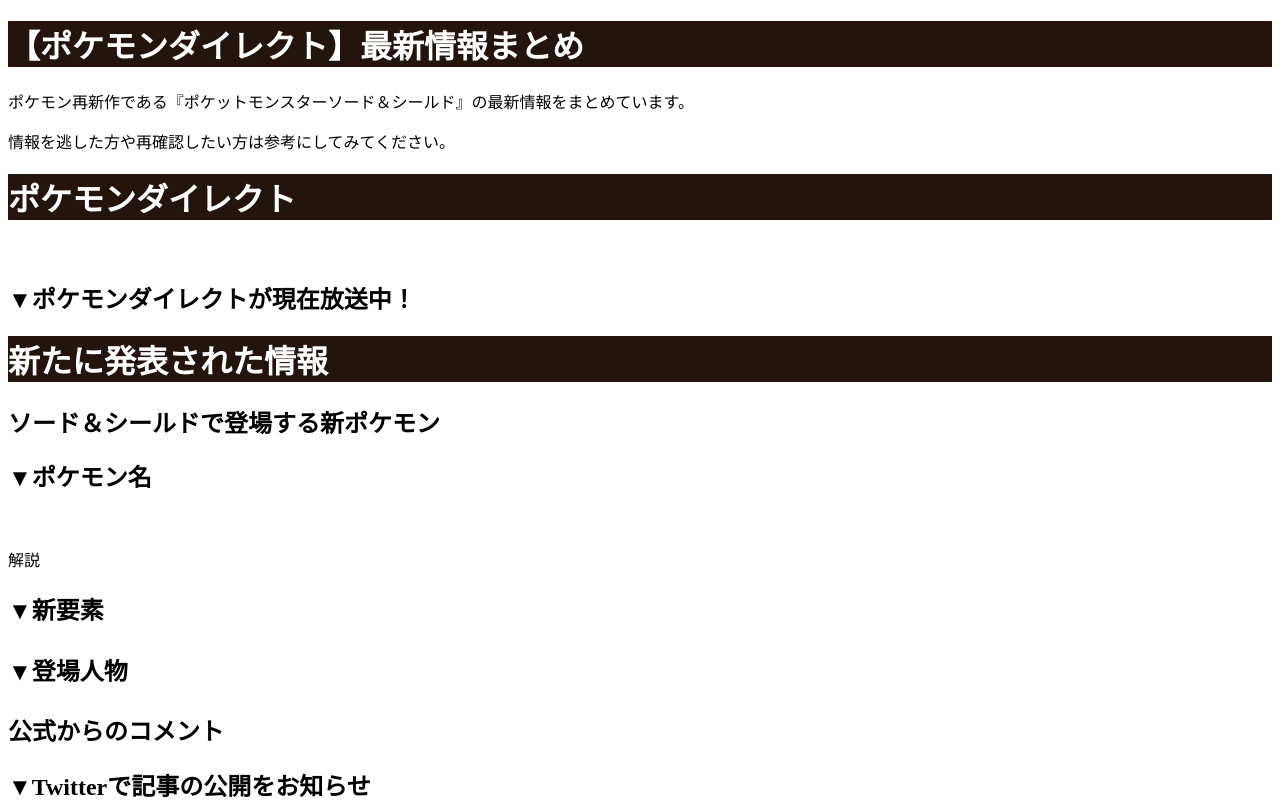
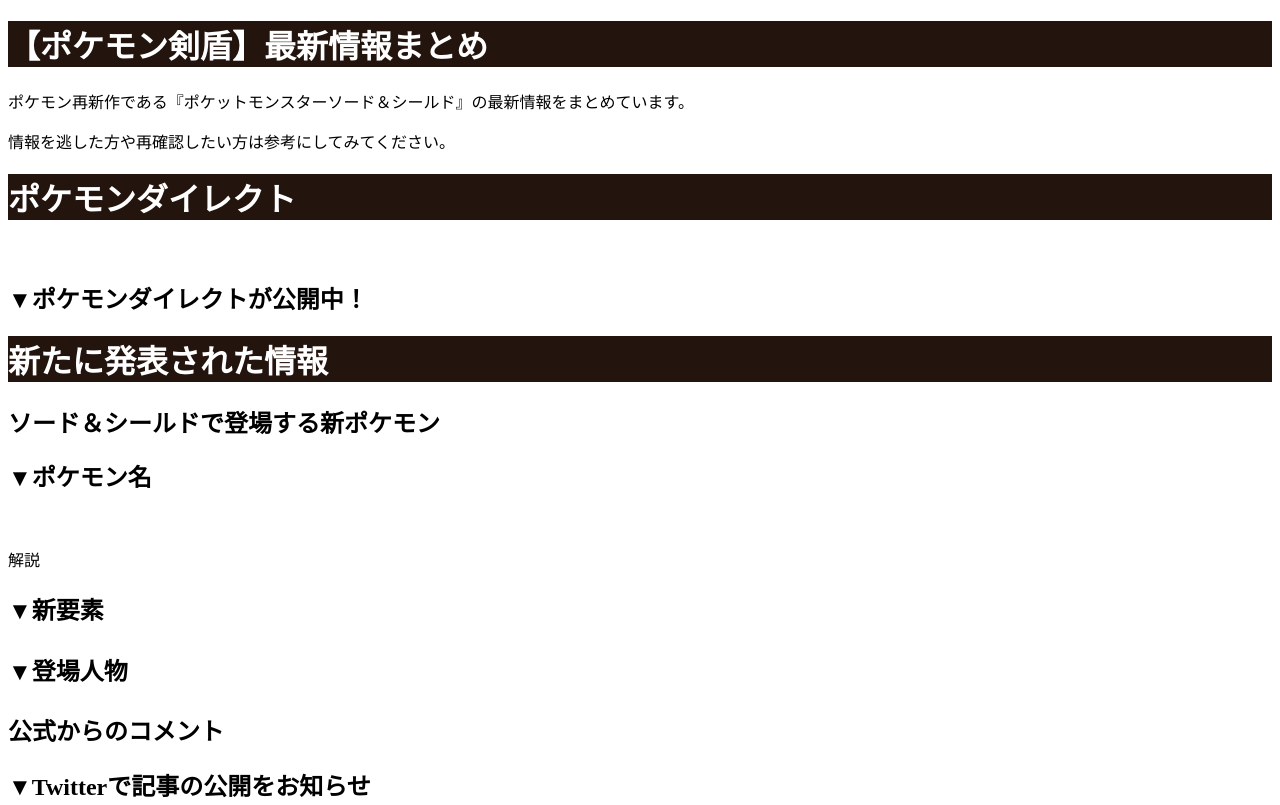
Before and after one commit to isabella232/direport, a plain HTML site: page index.html in a window 1280 px wide. Shown: the top 805 px of the page. Drawn offline with Linux system fonts and the light colour scheme.

Commit message:
Update index.html

```diff
--- a/index.html
+++ b/index.html
@@ -6,12 +6,12 @@
     <link rel="stylesheet" href="stylesheet.css">
   </head>
   <body>
-    <h1>【ポケモンダイレクト】最新情報まとめ</h1>
+    <h1>【ポケモン剣盾】最新情報まとめ</h1>
     <p>ポケモン再新作である『ポケットモンスターソード＆シールド』の最新情報をまとめています。</p>
     <p>情報を逃した方や再確認したい方は参考にしてみてください。</p>
     <h1>ポケモンダイレクト</h1>
     <img src="" alt="">
-    <h2>▼ポケモンダイレクトが現在放送中！</h2>
+    <h2>▼ポケモンダイレクトが公開中！</h2>
     <a href="" tittle="公式のリンクです"></a>
     <h1>新たに発表された情報</h1>
     <h2>ソード＆シールドで登場する新ポケモン</h2>
```
